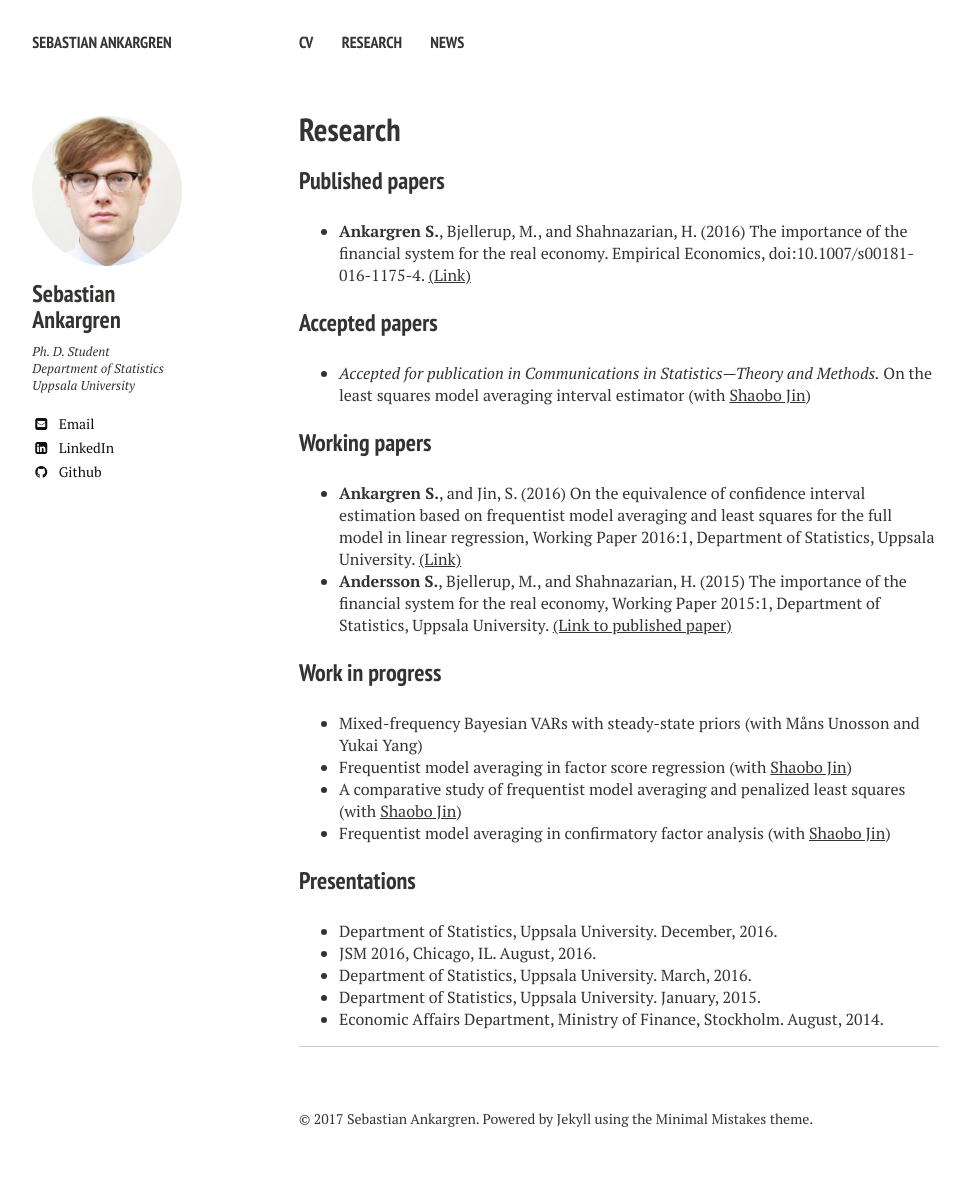
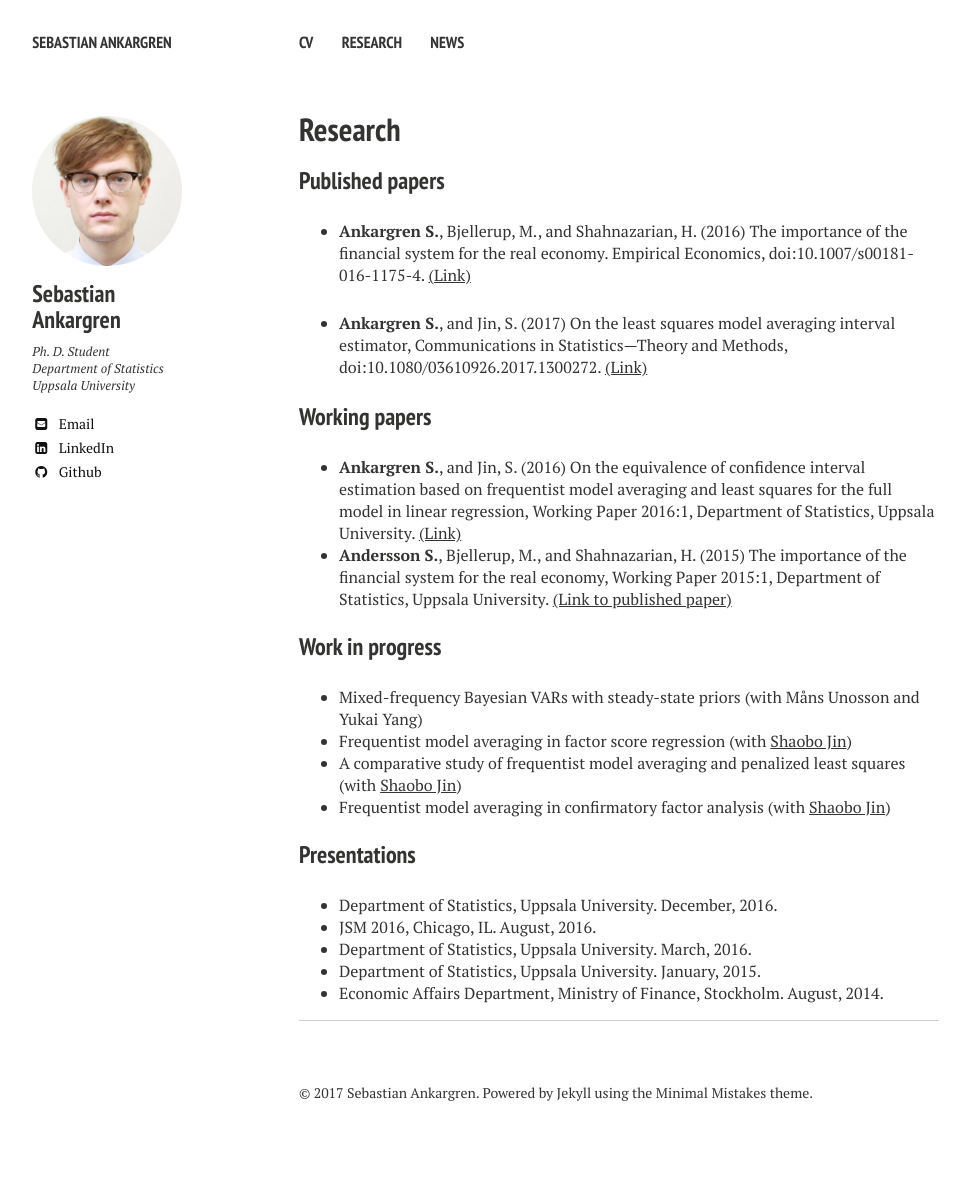
Before and after one commit to ankargren/ankargren.github.io, a Jekyll site: the page built from research/index.md, in a window 1280 px wide. Shown: the whole page, without its empty margins (21-991 px from the left). Built offline with Jekyll 4.4.1, drawn with Linux system fonts in a browser that asks for light colours; nearby versions of some CDN libraries; after the commit the page ends 1151 px from its top, so only the background shows below that.

Commit message:
Added new publication link.

```diff
--- a/research/index.md
+++ b/research/index.md
@@ -11,9 +11,7 @@ image:
 
 * **Ankargren S.**, Bjellerup, M., and Shahnazarian, H. (2016) The importance of the financial system for the real economy. Empirical Economics, doi:10.1007/s00181-016-1175-4. [(Link)](http://link.springer.com/article/10.1007/s00181-016-1175-4)
 
-### Accepted papers
-
-* *Accepted for publication in Communications in Statistics---Theory and Methods.* On the least squares model averaging interval estimator (with [Shaobo Jin](http://katalog.uu.se/profile/?id=N11-1506))
+* **Ankargren S.**, and Jin, S. (2017) On the least squares model averaging interval estimator, Communications in Statistics---Theory and Methods, doi:10.1080/03610926.2017.1300272. [(Link)](http://www.tandfonline.com/doi/full/10.1080/03610926.2017.1300272)
 
 ### Working papers
 
```
Also changed, not shown: news/index.md (+1 -1 lines).
